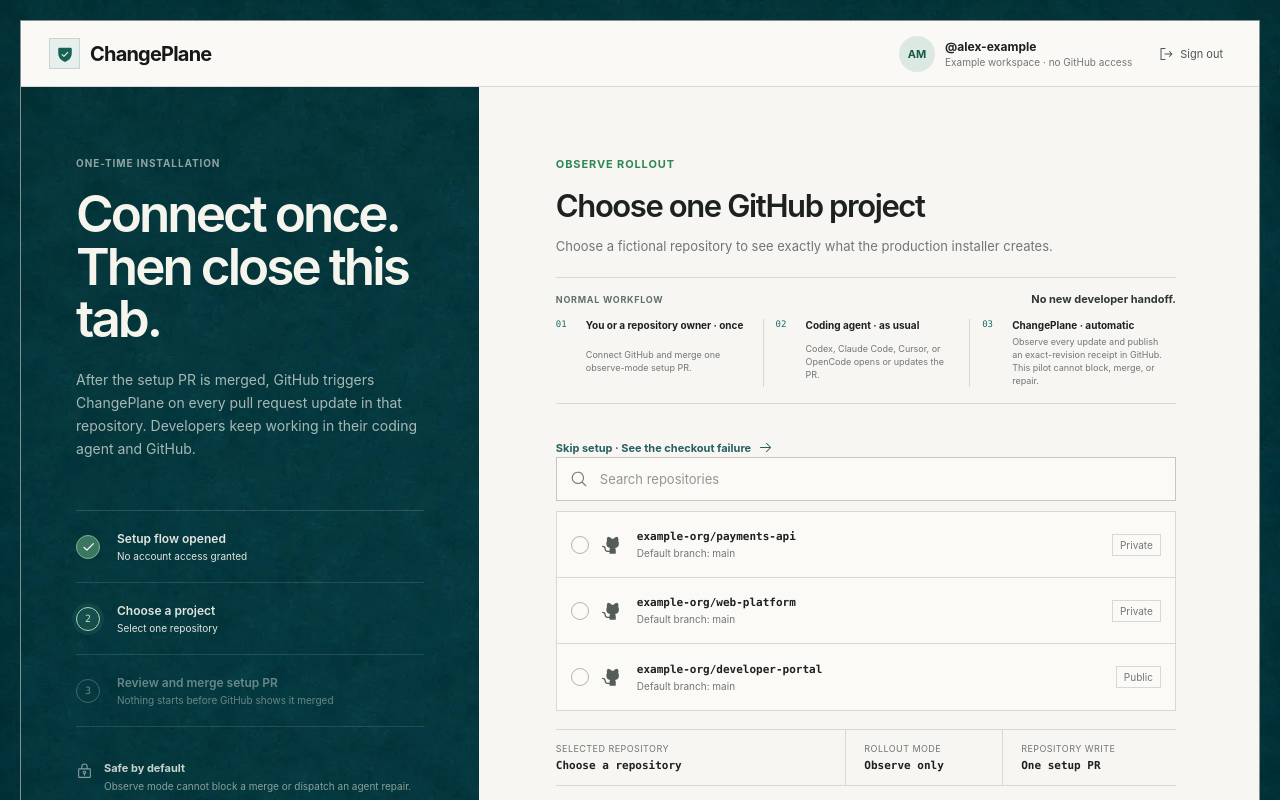
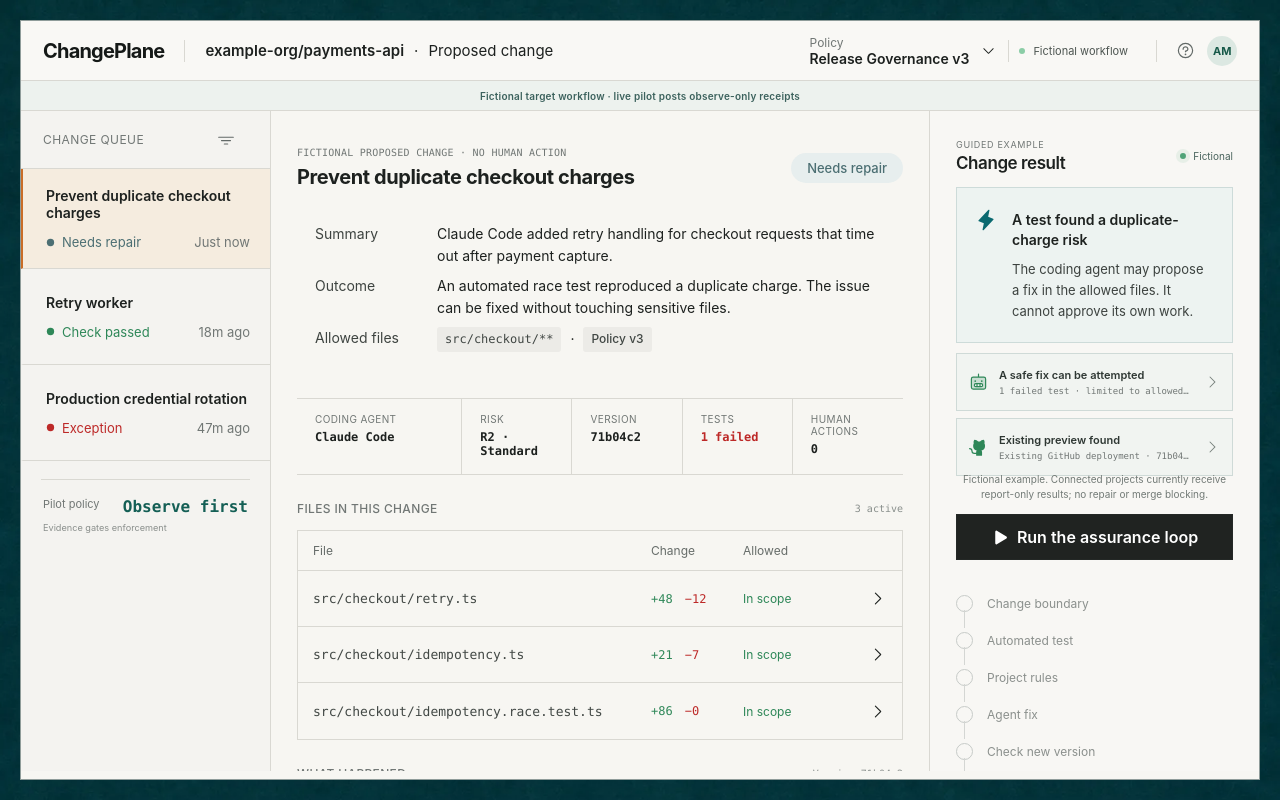
Before and after one commit to LeChiffreVol2/changeplane, a React (Vite) app: page / in a window 1280 px wide. Both pictures are taken after a click on the button "Open example workspace". Shown: the top 800 px of the page. Built offline with nearby package versions, Linux system fonts and the light colour scheme.

Commit message:
make public walkthrough outcome first

```diff
--- a/src/App.jsx
+++ b/src/App.jsx
@@ -136,8 +136,8 @@
     initialStatus: "ready",
     time: "Just now",
     summary: "Claude Code added retry handling for checkout requests that time out after payment capture.",
-    impact: "The idempotency race test reproduced a duplicate charge. The failure is fixable inside the declared contract.",
-    passedImpact: "The repaired head passed the race suite and is eligible under the repository's GitHub rules.",
+    impact: "An automated race test reproduced a duplicate charge. The issue can be fixed without touching sensitive files.",
+    passedImpact: "The new version passed the duplicate-charge test. GitHub still decides whether to merge.",
     scope: "src/checkout/**",
     head: "71b04c2",
     remediatedHead: "9c812fa",
@@ -158,7 +158,7 @@
       { path: "src/checkout/idempotency.ts", add: 21, remove: 7, scope: "In scope", repairTouched: true },
       { path: "src/checkout/idempotency.race.test.ts", add: 86, remove: 0, scope: "In scope" },
     ],
-    advisory: "PR #418 also changes checkout retry timing",
+    advisory: "Another proposed change also updates checkout retry timing",
     advisoryTime: "35m ago",
   },
   {
@@ -228,12 +228,12 @@
 ];
 
 const PIPELINE = [
-  ["contract", "Contract bound"],
-  ["evidence", "Evidence harness"],
-  ["policy", "Policy evaluation"],
-  ["remediation", "Agent remediation"],
-  ["verify", "Re-verification"],
-  ["check", "Required check"],
+  ["contract", "Change boundary"],
+  ["evidence", "Automated test"],
+  ["policy", "Project rules"],
+  ["remediation", "Agent fix"],
+  ["verify", "Check new version"],
+  ["check", "GitHub result"],
 ];
 
 function readStoredJson(key, fallback) {
@@ -947,7 +947,7 @@
         <div className="file-table-head" aria-hidden="true">
           <span>File</span>
           <span>Change</span>
-          <span>Contract</span>
+          <span>Allowed</span>
           <span />
         </div>
         {files.map((file) => (
@@ -976,37 +976,37 @@
 function evidenceFor(change) {
   if (change.status === "blocked") {
     return [
-      ["pass", "Change contract bound", `${change.base.split(" ")[0]} → ${change.head}`],
-      ["pass", "Repository tests passed", "126 tests · 42s"],
-      ["blocked", "Non-overridable policy matched", "secrets/**"],
+      ["pass", "Allowed files recorded", `${change.base.split(" ")[0]} → ${change.head}`],
+      ["pass", "Project tests passed", "126 tests · 42s"],
+      ["blocked", "Sensitive-file rule matched", "secrets/**"],
     ];
   }
   if (change.status === "passed") {
     return [
-      ["pass", "Change contract bound", `${change.base.split(" ")[0]} → ${change.head}`],
-      ["pass", change.id === "payment" ? "Checkout idempotency race suite passed" : "Configured GitHub checks passed", change.id === "payment" ? "1 capture across 1,000 concurrent retry pairs" : "Evidence matched to this revision"],
-      ...(change.id === "payment" ? [["pass", "Agent patch applied and re-verified", "Attempt 1 of 2 · 49s"]] : []),
-      ["pass", "Required check published", "Eligible under GitHub rules"],
+      ["pass", "Allowed files recorded", `${change.base.split(" ")[0]} → ${change.head}`],
+      ["pass", change.id === "payment" ? "Duplicate-charge test passed" : "Configured GitHub tests passed", change.id === "payment" ? "1 capture across 1,000 concurrent retry pairs" : "Results matched this version"],
+      ...(change.id === "payment" ? [["pass", "Coding-agent fix checked again", "Attempt 1 of 2 · 49s"]] : []),
+      ["pass", "Result posted to GitHub", "GitHub still decides whether to merge"],
     ];
   }
   if (change.status === "remediating") {
     return [
-      ["pass", "Change contract bound", `${change.base.split(" ")[0]} → ${change.head}`],
-      ["warning", "Checkout idempotency race test failed", "Expected 1 capture · received 2"],
-      ["active", "Agent remediation requested", `${change.agent} · attempt 1 of 2`],
+      ["pass", "Allowed files recorded", `${change.base.split(" ")[0]} → ${change.head}`],
+      ["warning", "Duplicate-charge test failed", "Expected 1 capture · received 2"],
+      ["active", "Coding agent is proposing a fix", `Attempt 1 of 2`],
     ];
   }
   if (change.status === "verifying" || change.status === "publishing") {
     return [
-      ["pass", "Agent patch applied", `New head ${change.head}`],
-      [change.status === "verifying" ? "active" : "pass", "Re-running checkout race suite", "1,000 concurrent retry pairs"],
-      [change.status === "publishing" ? "active" : "pending", "Publishing required check", "ChangePlane / guard"],
+      ["pass", "Agent proposal applied safely", `New version ${change.head}`],
+      [change.status === "verifying" ? "active" : "pass", "Running the duplicate-charge test again", "1,000 concurrent retry pairs"],
+      [change.status === "publishing" ? "active" : "pending", "Posting the result to GitHub", "ChangePlane / guard"],
     ];
   }
   return [
-    [change.status === "evaluating" ? "active" : "pass", "Change contract bound", `${change.base.split(" ")[0]} → ${change.head}`],
-    [change.status === "evaluating" ? "active" : "warning", "Checkout idempotency race test failed", change.status === "evaluating" ? "Reproducing the failed check" : "Expected 1 capture · received 2"],
-    ["warning", "Bounded repair available", "Failure is inside src/checkout/** · no protected capability"],
+    [change.status === "evaluating" ? "active" : "pass", "Allowed files recorded", `${change.base.split(" ")[0]} → ${change.head}`],
+    [change.status === "evaluating" ? "active" : "warning", "Duplicate-charge test failed", change.status === "evaluating" ? "Confirming the failure" : "Expected 1 capture · received 2"],
+    ["warning", "Agent fix is allowed", "The issue is inside allowed files · no sensitive files"],
   ];
 }
 
@@ -1015,8 +1015,8 @@
     <>
       <section className="workspace-section" aria-labelledby="evidence-title">
         <div className="section-title-row">
-          <h2 id="evidence-title">Evidence</h2>
-          <span>Bound to {change.head}</span>
+          <h2 id="evidence-title">What happened</h2>
+          <span>Version {change.head}</span>
         </div>
         <div className="plain-list evidence-list">
           {evidenceFor(change).map(([state, label, detail]) => (
@@ -1054,7 +1054,7 @@
   );
 }
 
-function Workspace({ change, onInspect }) {
+function Workspace({ change, isPreview, onInspect }) {
   const { state, label } = displayState(change.status, change.id === "payment");
   const automationLabel = change.status === "blocked" ? "Exception only" : "Zero-touch eligible";
   const actualFiles = change.files.filter(({ resolved }) => !resolved).length;
@@ -1064,7 +1064,7 @@
     <main className="workspace">
       <div className="workspace-title-row">
         <div>
-          <p className="workspace-kicker">{change.changeId} · PR #{change.pr} · {automationLabel}</p>
+          <p className="workspace-kicker">{isPreview ? "Fictional proposed change · no human action" : `${change.changeId} · PR #${change.pr} · ${automationLabel}`}</p>
           <h1>{change.title}</h1>
         </div>
         <span className={`decision-pill pill-${state}`}>{label}</span>
@@ -1080,7 +1080,7 @@
           <dd>{change.status === "passed" && change.passedImpact ? change.passedImpact : change.impact}</dd>
         </div>
         <div>
-          <dt>Contract</dt>
+          <dt>Allowed files</dt>
           <dd className="scope-line">
             <code>{change.scope}</code>
             <span aria-hidden="true">·</span>
@@ -1102,13 +1102,13 @@
       </dl>
 
       <dl className="change-facts" aria-label="Change contract comparison">
-        <div><dt>Origin</dt><dd>{change.origin}</dd></div>
+        <div><dt>Coding agent</dt><dd>{change.origin}</dd></div>
         <div><dt>Risk</dt><dd>{change.risk} · {change.riskLabel}</dd></div>
         {paymentFacts ? (
           <>
-            <div><dt>Revision</dt><dd className="mono">{change.head}</dd></div>
-            <div className={change.status === "passed" ? "" : "has-drift"}><dt>Evidence</dt><dd>{change.status === "passed" ? "4 / 4 passed" : "1 failed"}</dd></div>
-            <div><dt>Human</dt><dd>0 actions</dd></div>
+            <div><dt>Version</dt><dd className="mono">{change.head}</dd></div>
+            <div className={change.status === "passed" ? "" : "has-drift"}><dt>Tests</dt><dd>{change.status === "passed" ? "4 / 4 passed" : "1 failed"}</dd></div>
+            <div><dt>Human actions</dt><dd>0</dd></div>
           </>
         ) : (
           <>
@@ -1149,7 +1149,7 @@
     return (
       <div className="decision-notice notice-pass">
         <GitMerge size={22} weight="fill" aria-hidden="true" />
-        <div><strong>Eligible under GitHub rules</strong><p>Every configured guarantee passed at head {change.head}.</p></div>
+        <div><strong>Verified on this version</strong><p>{change.id === "payment" ? "The duplicate-charge test passed." : "Every configured project test passed."} GitHub still decides whether to merge.</p></div>
       </div>
     );
   }
@@ -1163,10 +1163,10 @@
   }
   if (RUNNING_STATES.has(change.status)) {
     const messages = {
-      evaluating: ["Evaluating exact inputs", "Binding contract, evidence, policy, and evaluator version."],
-      remediating: ["Repair request dispatched", `Waiting for ${change.agent} to push a bounded fix.`],
-      verifying: ["Verifying repaired head", "Re-running all required evidence before any merge decision."],
-      publishing: ["Publishing required check", "The result is bound to this exact revision."],
+      evaluating: ["Checking the exact version", "Confirming the failed test and allowed files before asking an agent to act."],
+      remediating: ["The coding agent is proposing a fix", "The proposed change must stay inside the allowed files."],
+      verifying: ["Checking the new version", "The same automated test is running again before any result is posted."],
+      publishing: ["Posting the result to GitHub", "GitHub remains responsible for the merge decision."],
     };
     return (
       <div className="decision-notice notice-progress" aria-live="polite">
@@ -1178,7 +1178,7 @@
   return (
     <div className="decision-notice notice-ready">
       <Lightning size={22} weight="fill" aria-hidden="true" />
-      <div><strong>Failed evidence is auto-fix eligible</strong><p>The race failure is inside the contract. The model may propose a patch; only the harness can PASS it.</p></div>
+      <div><strong>A test found a duplicate-charge risk</strong><p>The coding agent may propose a fix in the allowed files. It cannot approve its own work.</p></div>
     </div>
   );
 }
@@ -1194,7 +1194,7 @@
   }
   if (change.status === "passed") {
     return {
-      label: "Preview URL bound",
+      label: "Existing preview matched",
       detail: "Successful deployment status matched",
       receipt: "Included",
       tone: "pass",
@@ -1209,7 +1209,7 @@
     };
   }
   return {
-    label: "Preview status detected",
+    label: "Existing preview found",
     detail: "Ready for exact-revision binding",
     receipt: "Pending verification",
     tone: "ready",
@@ -1251,8 +1251,8 @@
   }
   if (change.status === "passed") {
     return {
-      label: "Backbone completed safely",
-      detail: change.id === "payment" ? "1 bounded repair · model cannot PASS" : "No repair needed · model cannot PASS",
+      label: "Fix checked independently",
+      detail: change.id === "payment" ? "1 agent fix · agent cannot approve itself" : "No fix needed · agent cannot approve itself",
       summary: change.id === "payment"
         ? "This receipt path shows one bounded repair followed by independent evidence and policy."
         : "The deterministic harness passed this revision without dispatching a repair model.",
@@ -1260,8 +1260,8 @@
     };
   }
   return {
-    label: change.id === "payment" ? "Assurance canary ready" : "Agentic backbone armed",
-    detail: change.id === "payment" ? "1 failed race test · bounded repair" : "Dispatches after the enforce gate",
+    label: change.id === "payment" ? "A safe fix can be attempted" : "Repair path ready",
+    detail: change.id === "payment" ? "1 failed test · limited to allowed files" : "Available after the rollout gate",
     summary: change.id === "payment"
       ? "This controlled canary replays the enforce path without writing to a repository. The model proposes; the deterministic harness decides."
       : "The repair adapter is ready, but it does not run in observe mode or inside this browser.",
@@ -1294,15 +1294,15 @@
   );
 }
 
-function AssuranceRail({ change, onRun, onReplay, onCopy, onPreview, onBackbone }) {
+function AssuranceRail({ change, isPreview, onRun, onReplay, onCopy, onPreview, onBackbone, onShowSetup }) {
   const running = RUNNING_STATES.has(change.status);
   const preview = previewEvidenceFor(change);
   const backbone = backboneStateFor(change);
   return (
     <aside className="decision-rail" aria-label="Change receipt details">
       <div className="rail-heading">
-        <div><p>{change.changeId} · {change.id === "payment" ? "Canary mode" : "Autonomous mode"}</p><h2>Change receipt</h2></div>
-        <span className="mode-live"><i /> {change.id === "payment" ? "Sandbox" : "Controlled"}</span>
+        <div><p>{isPreview ? "Guided example" : `${change.changeId} · report only`}</p><h2>Change result</h2></div>
+        <span className="mode-live"><i /> {isPreview ? "Fictional" : "Connected"}</span>
       </div>
       <AssuranceNotice change={change} />
 
@@ -1323,6 +1323,33 @@
         </button>
       </div>
 
+      {change.id === "payment" && (
+        <p className="canary-disclaimer">Fictional example. Connected projects currently receive report-only results; no repair or merge blocking.</p>
+      )}
+
+      {change.status === "ready" && (
+        <button className="primary-action run-action" type="button" onClick={() => onRun(change.id)}>
+          <Play size={17} weight="fill" /> Run the assurance loop
+        </button>
+      )}
+      {running && (
+        <button className="primary-action run-action" type="button" disabled>
+          <ArrowsClockwise className="spin" size={17} weight="bold" /> Assurance in progress
+        </button>
+      )}
+      {change.status === "passed" && change.id === "payment" && (
+        <div className="result-actions">
+          <button className="secondary-action run-action" type="button" onClick={() => onReplay(change.id)}>
+            <ArrowsClockwise size={17} /> Replay the walkthrough
+          </button>
+          {isPreview && (
+            <button className="setup-link-action" type="button" onClick={onShowSetup}>
+              See the three-step GitHub setup <ArrowRight size={15} />
+            </button>
+          )}
+        </div>
+      )}
+
       <ol className="run-pipeline" aria-label="Assurance pipeline">
         {PIPELINE.map(([key, label]) => {
           const stage = pipelineState(change.status, key);
@@ -1338,30 +1365,11 @@
         })}
       </ol>
 
-      {change.id === "payment" && (
-        <p className="canary-disclaimer">Tour control only · connected observe repositories evaluate automatically; repair remains gated.</p>
-      )}
-
-      {change.status === "ready" && (
-        <button className="primary-action run-action" type="button" onClick={() => onRun(change.id)}>
-          <Play size={17} weight="fill" /> Run checkout failure example
-        </button>
-      )}
-      {running && (
-        <button className="primary-action run-action" type="button" disabled>
-          <ArrowsClockwise className="spin" size={17} weight="bold" /> Assurance in progress
-        </button>
-      )}
-      {change.status === "passed" && change.id === "payment" && (
-        <button className="secondary-action run-action" type="button" onClick={() => onReplay(change.id)}>
-          <ArrowsClockwise size={17} /> Run checkout failure again
-        </button>
-      )}
-
-      <section className="rail-section details-section">
-        <div className="rail-section-title"><h3>Bound inputs</h3><button className="copy-button" type="button" onClick={() => onCopy(change.head)} aria-label="Copy head SHA"><Copy size={16} /></button></div>
+      <details className="rail-section details-section technical-proof">
+        <summary>Show technical proof</summary>
+        <div className="rail-section-title"><h3>Bound inputs</h3><button className="copy-button" type="button" onClick={() => onCopy(change.head)} aria-label="Copy exact version"><Copy size={16} /></button></div>
         <MetaRows change={change} />
-      </section>
+      </details>
 
       <section className="rail-section audit-section">
         <h3>Operational guarantee</h3>
@@ -1716,6 +1724,8 @@
       setRepositories(PREVIEW_REPOSITORIES);
       setSelectedRepository("");
       setRepositoryStatus("ready");
+      setSelectedId("payment");
+      setWorkspaceOpen(true);
       setIsSigningIn(false);
     }, 520);
   }
@@ -1925,12 +1935,12 @@
     setSelectedId(id);
     setFilter(FILTERS[0]);
     setRunStatus(id, "evaluating");
-    showToast("Replaying failed evidence at head 71b04c2");
+    showToast("Confirming the duplicate-charge failure");
     const sequence = [
-      [850, "remediating", "Race-test evidence sent to dev-automation[bot]"],
-      [1900, "verifying", "Agent pushed a bounded patch at head 9c812fa"],
-      [3000, "publishing", "Race suite passed · publishing exact-head check"],
-      [4000, "passed", "ChangePlane / guard passed · GitHub merge rules can proceed"],
+      [850, "remediating", "The coding agent received the failed test"],
+      [1900, "verifying", "The agent proposed a fix in the allowed files"],
+      [3000, "publishing", "The new version passed the duplicate-charge test"],
+      [4000, "passed", "Result posted · GitHub still decides whether to merge"],
     ];
     timersRef.current = sequence.map(([delay, status, message]) => window.setTimeout(() => {
       setRunStatus(id, status);
@@ -2021,7 +2031,7 @@
             <span className="topbar-divider" aria-hidden="true" />
             <span className="repo-name">{change.repo}</span>
             <span aria-hidden="true">·</span>
-            <span>PR #{change.pr}</span>
+            <span>{session.isPreview ? "Proposed change" : `PR #${change.pr}`}</span>
           </div>
           <div className="topbar-actions">
             <div className="topbar-menu-wrap">
@@ -2065,8 +2075,18 @@
 
         <div className="app-grid" id="top">
           <Queue changes={changes} selectedId={selectedId} onSelect={(id) => { setSelectedId(id); setInspectedFile(null); }} filter={filter} onFilter={setFilter} />
-          <Workspace key={`workspace-${change.id}`} change={change} onInspect={setInspectedFile} />
-          <AssuranceRail key={`rail-${change.id}`} change={change} onRun={startRun} onReplay={replayRun} onCopy={copyHead} onPreview={() => setPreviewEvidenceOpen(true)} onBackbone={() => setBackboneOpen(true)} />
+          <Workspace key={`workspace-${change.id}`} change={change} isPreview={session.isPreview} onInspect={setInspectedFile} />
+          <AssuranceRail
+            key={`rail-${change.id}`}
+            change={change}
+            isPreview={session.isPreview}
+            onRun={startRun}
+            onReplay={replayRun}
+            onCopy={copyHead}
+            onPreview={() => setPreviewEvidenceOpen(true)}
+            onBackbone={() => setBackboneOpen(true)}
+            onShowSetup={() => setWorkspaceOpen(false)}
+          />
         </div>
       </div>
 
--- a/src/styles.css
+++ b/src/styles.css
@@ -2722,6 +2722,31 @@
   gap: 9px;
 }
 
+.result-actions {
+  display: grid;
+  gap: 10px;
+}
+
+.setup-link-action {
+  min-height: 34px;
+  display: flex;
+  align-items: center;
+  justify-content: center;
+  gap: 6px;
+  border: 0;
+  background: transparent;
+  color: #355d56;
+  font: inherit;
+  font-size: 11px;
+  font-weight: 620;
+  cursor: pointer;
+}
+
+.setup-link-action:hover {
+  color: #163f38;
+  text-decoration: underline;
+}
+
 .canary-disclaimer {
   margin: -4px 0 12px;
   color: #727a76;
@@ -2791,6 +2816,17 @@
   margin-top: 22px;
   padding-top: 22px;
   border-top: 1px solid var(--line);
+}
+
+.technical-proof > summary {
+  color: #52615c;
+  font-size: 11px;
+  font-weight: 620;
+  cursor: pointer;
+}
+
+.technical-proof[open] > summary {
+  margin-bottom: 18px;
 }
 
 .rail-section-title {
```
